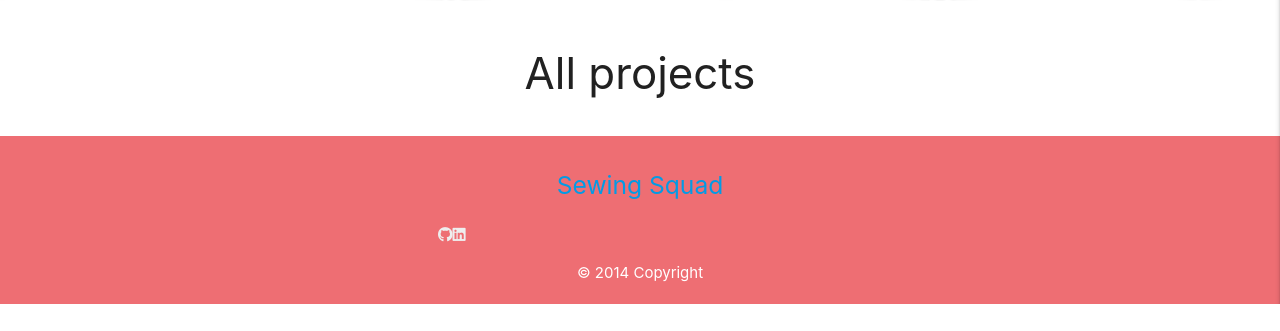
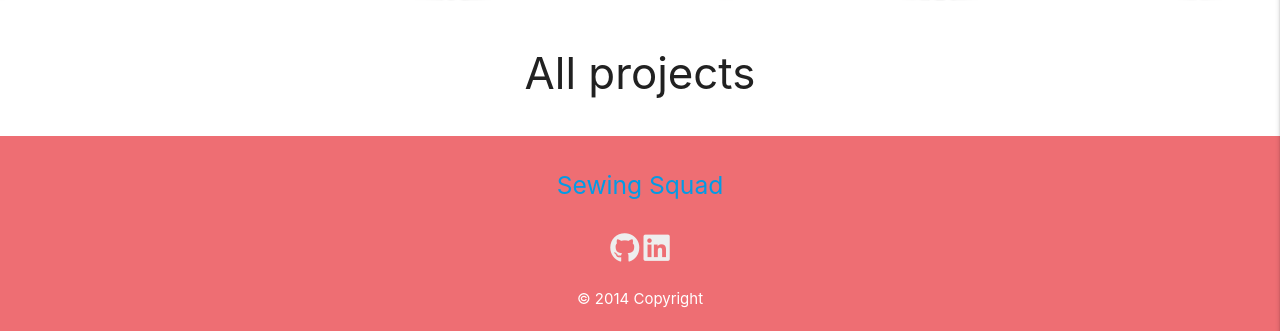
Before and after one commit to vero-nika-2828/sewing-squad-gitpod, a Flask app: page / in a window 1280 px wide. Shown: the part 523-854 px from the top of the page. Before the commit the page ends 827 px from the top, so only its background shows below. Run offline with Flask 2, Linux system fonts and the light colour scheme; data that the repository does not hold is empty; some libraries are stand-ins or nearby versions.

Commit message:
Center links in footer

```diff
--- a/sewingsquad/static/css/style.css
+++ b/sewingsquad/static/css/style.css
@@ -52,3 +52,13 @@ main {
 footer{
   background-color: rgba(252, 131, 131,1)
 }
+
+footer ul{
+  justify-content: center;
+
+}
+
+footer li{
+  margin:2px;
+  font-size: 2rem;
+}
```
